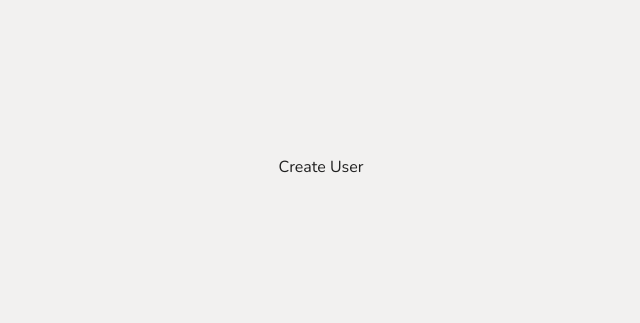
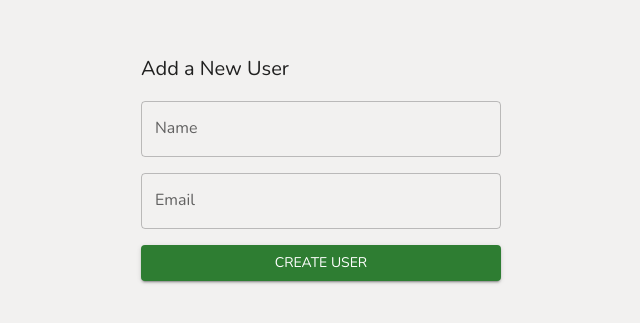
Before and after one commit to SamuelNw/simple-rtk-crud-app, a React (Vite) app: page /create in a window 1280 px wide. Shown: the part 233-556 px from the top of the page, without its empty margins (319-959 px from the left). Built offline with nearby package versions, Linux system fonts and the light colour scheme.

Commit message:
Add user functionality

```diff
--- a/package.json
+++ b/package.json
@@ -13,10 +13,12 @@
 	"dependencies": {
 		"@emotion/react": "^11.11.3",
 		"@emotion/styled": "^11.11.0",
+		"@hookform/devtools": "^4.3.1",
 		"@mui/material": "^5.15.7",
 		"@reduxjs/toolkit": "^2.1.0",
 		"react": "^18.2.0",
 		"react-dom": "^18.2.0",
+		"react-hook-form": "^7.50.1",
 		"react-redux": "^9.1.0",
 		"react-router": "^6.22.0",
 		"react-router-dom": "^6.22.0"
--- a/src/components/Create.jsx
+++ b/src/components/Create.jsx
@@ -1,5 +1,67 @@
-import { Grid } from "@mui/material";
+import { Grid, TextField, Button, Stack, Typography } from "@mui/material";
+
+import { useForm } from "react-hook-form";
+import { useNavigate } from "react-router";
+import { useSelector, useDispatch } from "react-redux";
+import { addUser } from "../redux/reducers/userReducer";
 
 export default function Create() {
-	return <Grid> Create User</Grid>;
+	const navigate = useNavigate();
+
+	const users = useSelector((state) => state.users);
+	const dispatch = useDispatch();
+
+	const form = useForm({
+		defaultValues: {
+			name: "",
+			email: "",
+		},
+	});
+
+	const { register, handleSubmit } = form;
+
+	const onSubmit = (data) => {
+		dispatch(
+			addUser({
+				id: users[users.length - 1].id + 1,
+				name: data.name,
+				email: data.email,
+			}),
+		);
+		navigate("/");
+	};
+
+	return (
+		<Grid>
+			<Typography variant="h6" sx={{ pb: 2 }}>
+				Add a New User
+			</Typography>
+
+			<form onSubmit={handleSubmit(onSubmit)} noValidate>
+				<Stack spacing={2} width={360}>
+					<TextField
+						label="Name"
+						type="text"
+						{...register("name", {
+							required: "Name is required",
+						})}
+					/>
+					<TextField
+						label="Email"
+						type="email"
+						{...register("email", {
+							required: "Email is required",
+						})}
+					/>
+					<Button
+						type="submit"
+						variant="contained"
+						color="success"
+					>
+						Create User
+					</Button>
+				</Stack>
+			</form>
+		</Grid>
+	);
 }
--- a/src/redux/reducers/userReducer.js
+++ b/src/redux/reducers/userReducer.js
@@ -5,10 +5,11 @@ const userSlice = createSlice({
 	name: "users",
 	initialState: users,
 	reducers: {
-		addUsers: (state, action) => {
+		addUser: (state, action) => {
 			state.push(action.payload);
 		},
 	},
 });
 
+export const { addUser } = userSlice.actions;
 export default userSlice.reducer;
```
Also changed, not shown: 1 other file (tests, documents, lock files or other folders).
